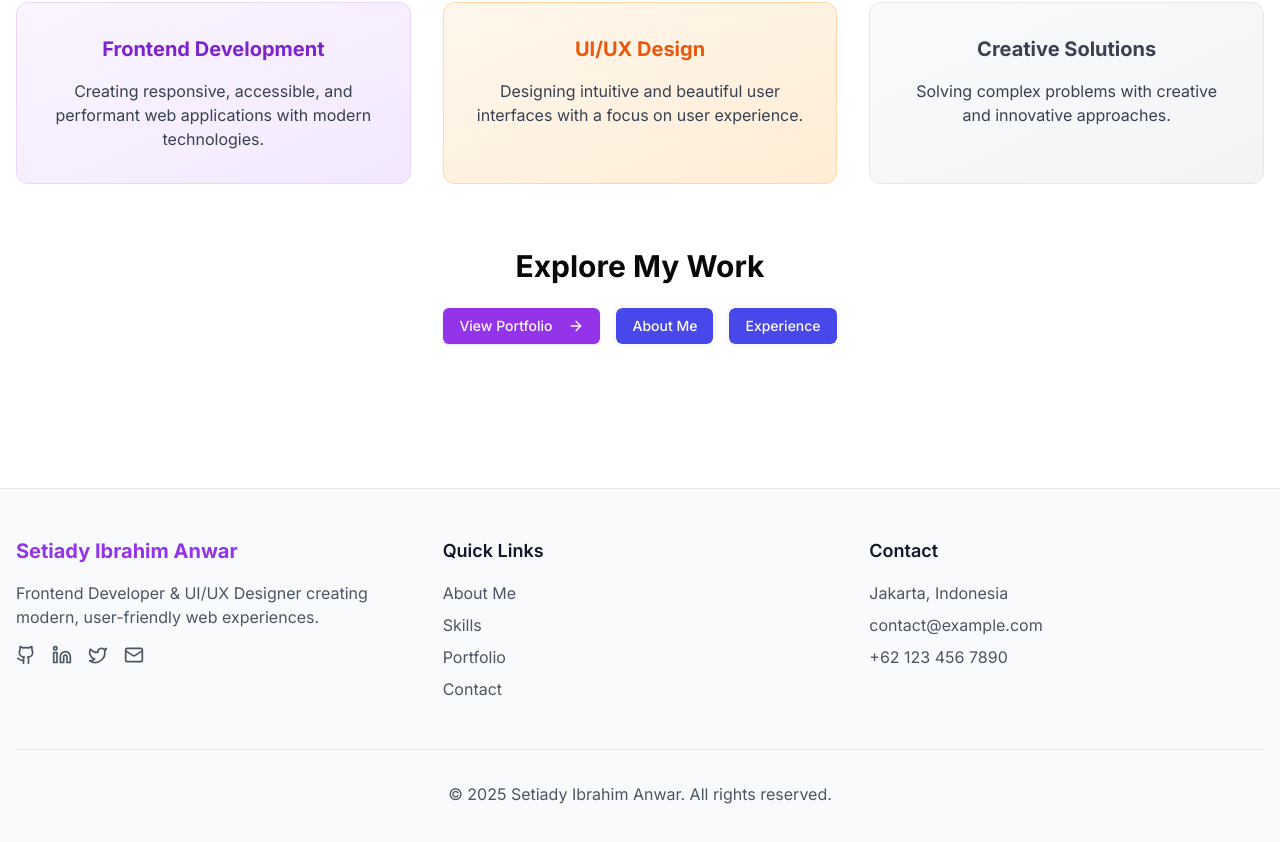
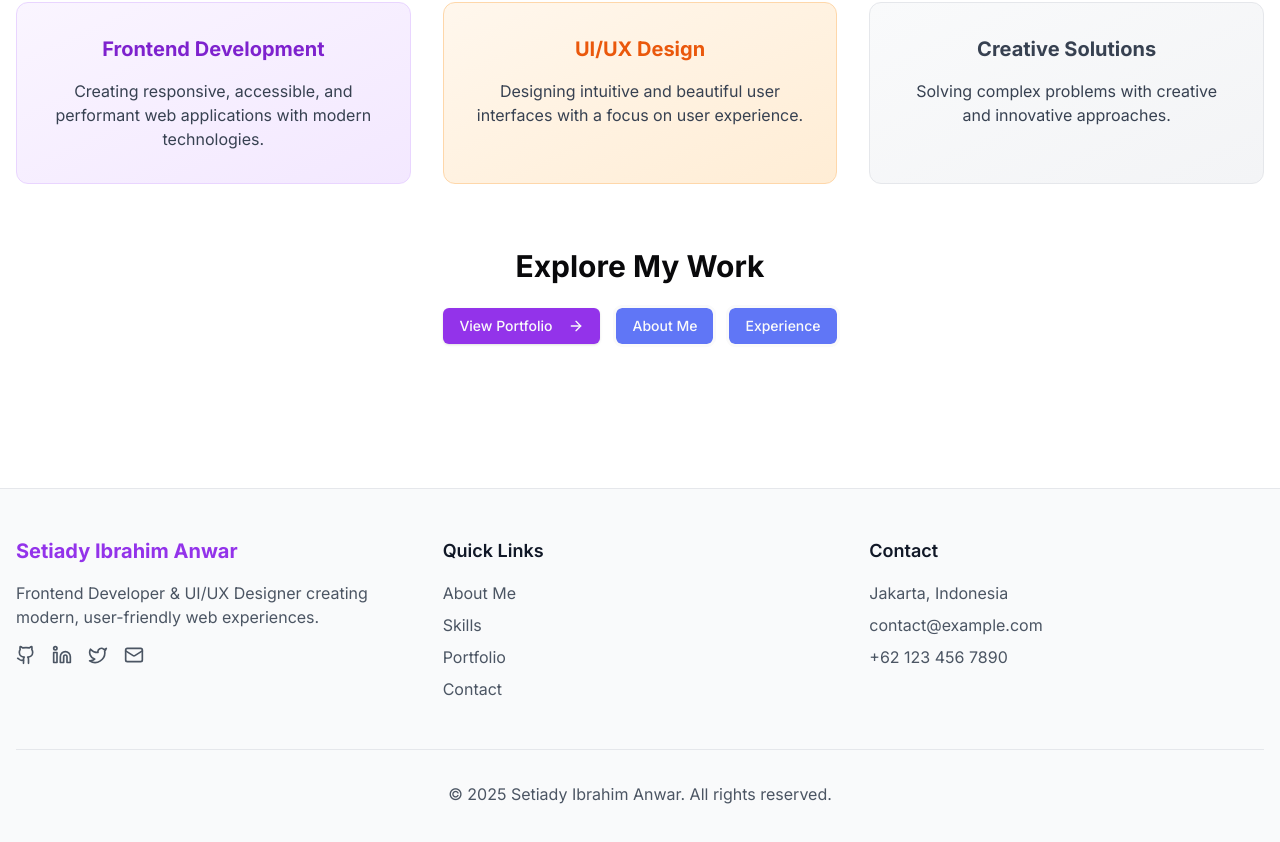
Before and after one commit to setiadyanwar/setiadyanwar.github.io, a Next.js app: page / in a window 1280 px wide. Shown: the part 1286-2128 px from the top of the page. Built offline with nearby package versions, Linux system fonts and the light colour scheme.

Commit message:
change color

```diff
--- a/app/globals.css
+++ b/app/globals.css
@@ -10,7 +10,7 @@
     --card-foreground: 240 10% 3.9%;
     --popover: 0 0% 100%;
     --popover-foreground: 240 10% 3.9%;
-    --primary: 240 79% 60%;
+    --primary: 231 89% 67%; /* Changed from 270 50% 40% to match #5E6BF6 */
     --primary-foreground: 0 0% 98%;
     --secondary: 240 4.8% 95.9%;
     --secondary-foreground: 240 5.9% 10%;
@@ -22,7 +22,7 @@
     --destructive-foreground: 0 0% 98%;
     --border: 240 5.9% 90%;
     --input: 240 5.9% 90%;
-    --ring: 270 50% 40%;
+    --ring: 231 89% 67%; /* Changed from 270 50% 40% to match #5E6BF6 */
     --radius: 0.5rem;
   }
 
@@ -33,7 +33,7 @@
     --card-foreground: 0 0% 98%;
     --popover: 240 10% 3.9%;
     --popover-foreground: 0 0% 98%;
-    --primary: 240 79% 60%;
+    --primary: 231 89% 67%; /* Changed from 270 50% 60% to match #5E6BF6 */
     --primary-foreground: 0 0% 98%;
     --secondary: 240 3.7% 15.9%;
     --secondary-foreground: 0 0% 98%;
@@ -45,7 +45,7 @@
     --destructive-foreground: 0 0% 98%;
     --border: 240 3.7% 15.9%;
     --input: 240 3.7% 15.9%;
-    --ring: 270 50% 60%;
+    --ring: 231 89% 67%; /* Changed from 270 50% 60% to match #5E6BF6 */
   }
 }
 
--- a/tailwind.config.ts
+++ b/tailwind.config.ts
@@ -53,6 +53,12 @@ const config = {
           DEFAULT: "hsl(var(--card))",
           foreground: "hsl(var(--card-foreground))",
         },
+        // Add custom color for direct access
+        customPurple: {
+          DEFAULT: "#5E6BF6", // New custom purple color
+          light: "#8A94F8", // Lighter shade
+          dark: "#4A56D6", // Darker shade
+        },
       },
       borderRadius: {
         lg: "var(--radius)",
```
Also changed, not shown: 7 other files (tests, documents, lock files or other folders).
